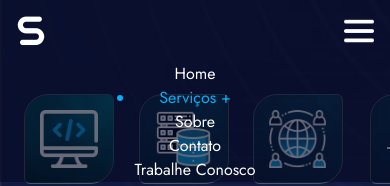
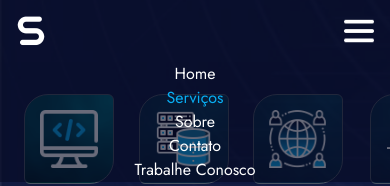
Before and after one commit to Tassio2002/simbiose-site, a Next.js app: page /servicos in a window 390 px wide. Both pictures are taken after a click on the element 359 px from the left and 31 px from the top of the page. Shown: the top 186 px of the page. Built offline with nearby package versions, Linux system fonts and the light colour scheme.

Commit message:
fix: remove list disc in mobile nav

```diff
--- a/src/app/components/global/NavLink/index.jsx
+++ b/src/app/components/global/NavLink/index.jsx
@@ -6,6 +6,7 @@ import "./styles/style.css";
 import data from "../../../data/global-components.json";
 import ServiceContext from "@/app/data/ServiceContext";
 import { DropdownMenuContext } from "@/app/data/DropdownMenuContext";
+import MobileObserverContext from "@/app/data/MobileObserverContext";
 
 export const NavLink = (props) => {
   const { content, setContent, activeButton, setActiveButton } =
@@ -14,6 +15,7 @@ export const NavLink = (props) => {
   const pathname = usePathname();
   const isActtive = pathname.endsWith(props.href);
   const menuBackground = data.nav.menu.background;
+  const isMobile = useContext(MobileObserverContext);
 
   const openMenu = () => {
     setIsOpen(true);
@@ -55,7 +57,7 @@ export const NavLink = (props) => {
         className={`menu-link ${isActtive ? "active" : ""}`}
       >
         <Link key={props.name} href={props.href} onClick={expandMenu}>
-          {isActtive ? `${props.name} +` : `${props.name}`}
+          {isActtive && !isMobile ? `${props.name} +` : `${props.name}`}
         </Link>
         {props.name === "Serviços" ? menu : ""}
       </li>
--- a/src/app/components/global/NavLink/styles/style.css
+++ b/src/app/components/global/NavLink/styles/style.css
@@ -30,4 +30,10 @@
   .menu-list li {
     @apply hover:text-primary;
   }
+
+  @media screen and (max-width: 1280px) {
+    .active {
+      @apply list-none;
+    }
+  }
 }
```
